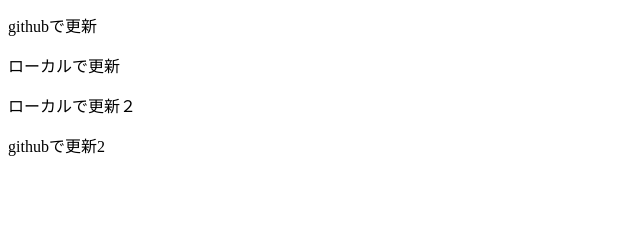
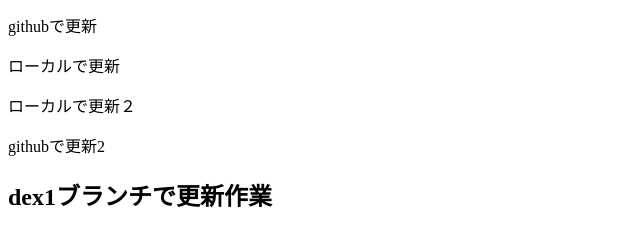
Before and after one commit to hirata1988/0826, a plain HTML site: page index.html in a window 1280 px wide. Shown: the part 116-362 px from the top of the page, without its empty margins (0-640 px from the left). Drawn offline with Linux system fonts and the light colour scheme.

Commit message:
dev1で作業

```diff
--- a/index.html
+++ b/index.html
@@ -14,6 +14,7 @@
 <p>ローカルで更新２</p>
 
     <p>githubで更新2</p>
+    <h2>dex1ブランチで更新作業</h2>
 
 </body>
 </html>
```
